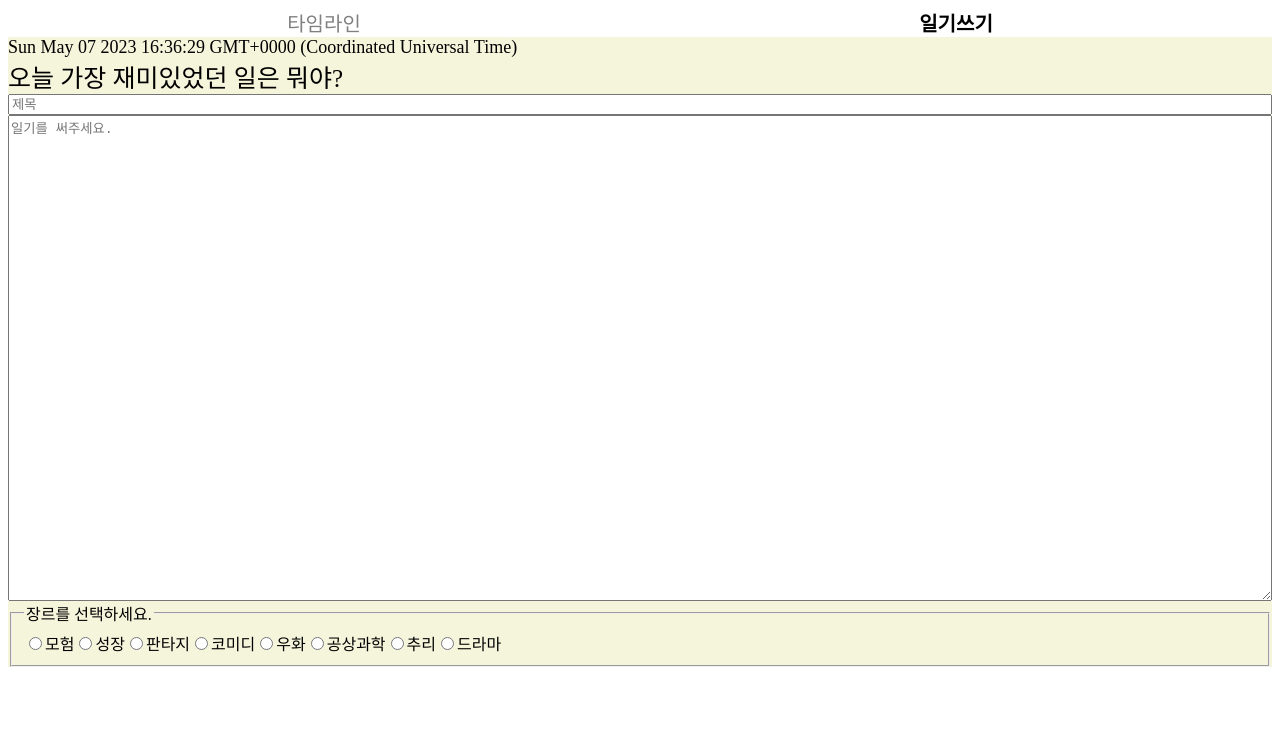
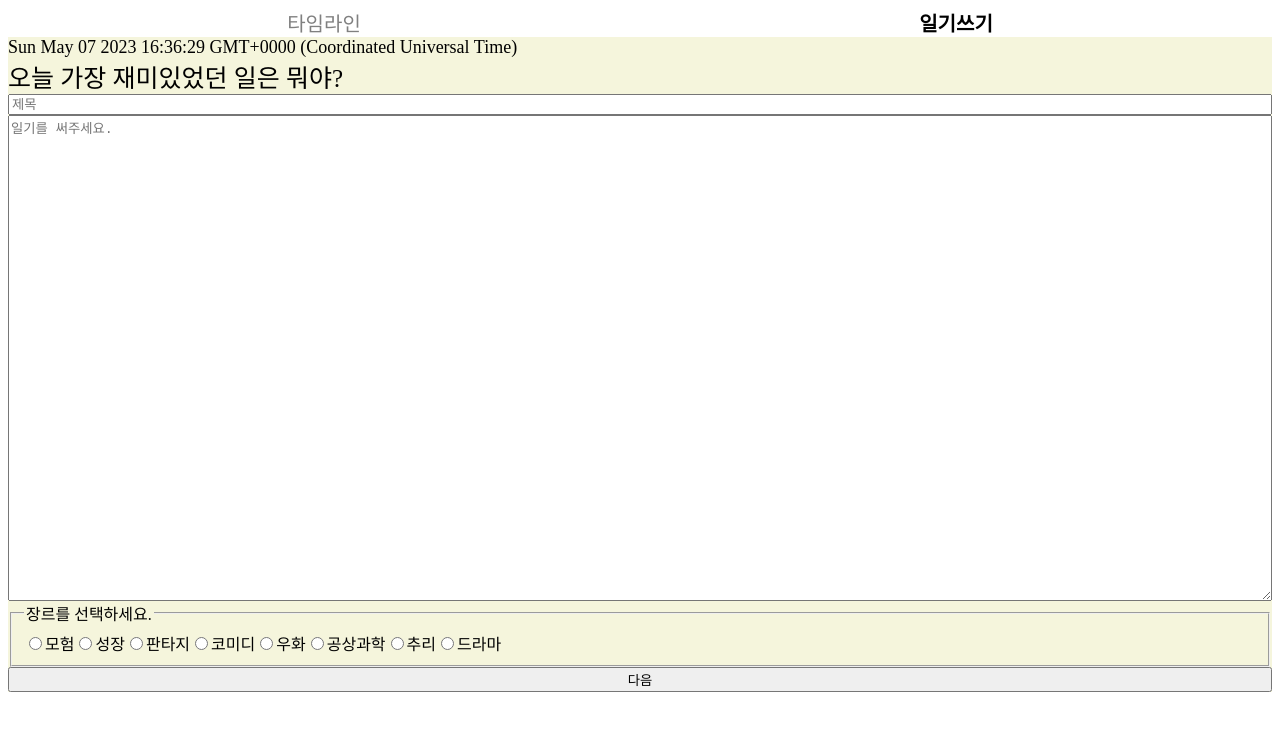
Before and after one commit to 6garlics/be-my-story-frontend, a React (Create React App) app: page /diary in a window 1280 px wide. Shown: the top 730 px of the page. Built offline with nearby package versions, Linux system fonts and the light colour scheme.

Commit message:
💄 UI: 일기작성 페이지에 제출버튼 추가

```diff
--- a/src/pages/Diary.js
+++ b/src/pages/Diary.js
@@ -21,6 +21,9 @@ const Diary = () => {
   const onTextChange = (event) => {
     setText(event.target.value);
   };
+  const onSubmit = (event) => {
+    event.preventDefault();
+  };
   return (
     <Container>
       <Date>{new window.Date().toString()}</Date>
@@ -42,6 +45,7 @@ const Diary = () => {
           );
         })}
       </fieldset>
+      <input type="submit" value="다음" onSubmit={onSubmit} />
     </Container>
   );
 };
```
